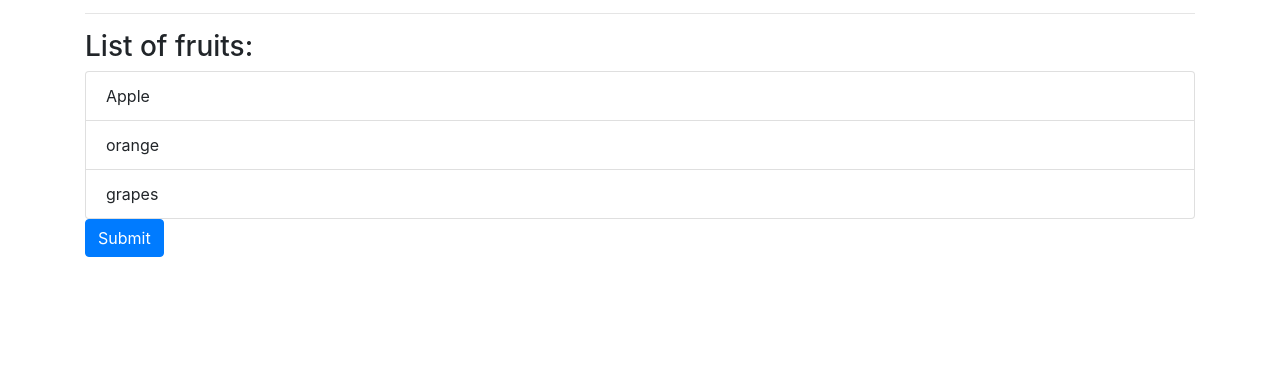
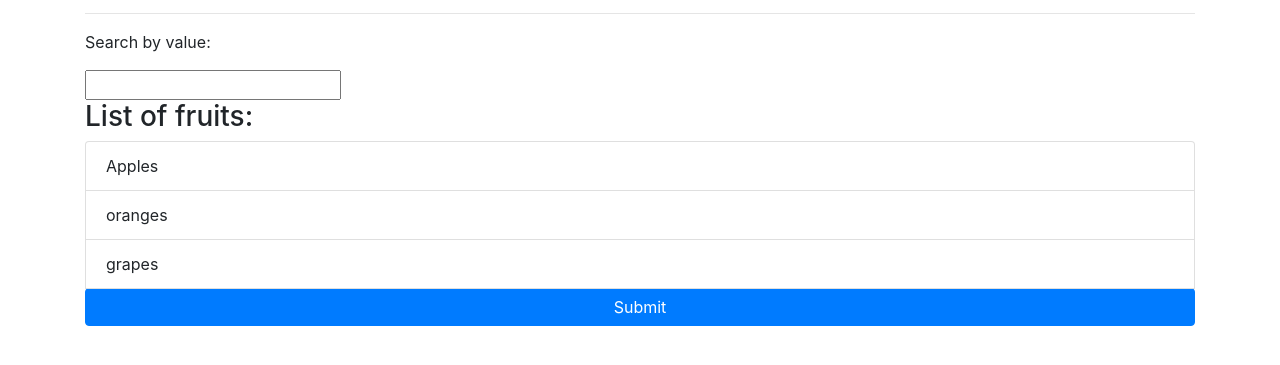
Before and after one commit to OmarNizam/AngularJS-1.6, a website: page app/index.html in a window 1280 px wide. Shown: the part 195-560 px from the top of the page. Drawn offline with nearby package versions, Linux system fonts and the light colour scheme.

Commit message:
Search filter and custom filter

```diff
--- a/app/app.js
+++ b/app/app.js
@@ -5,7 +5,7 @@ var app = angular.module("myApp", []);
 app.controller("mainCtrl", function () {
     this.hello = "world";
 
-    this.fruits = ["Apple", "orange", "grapes"];
+    this.fruits = ["Apple", "orange", "grape"];
 
     this.alertMe = function() {
         alert("something went wrong !!!")
@@ -13,3 +13,11 @@ app.controller("mainCtrl", function () {
 
 
 });
+
+
+// custom filter
+app.filter('makePlural', function(){
+    return function(input) {
+        return input + "s";
+    }
+});
--- a/app/index.html
+++ b/app/index.html
@@ -24,11 +24,20 @@
 
     <hr>
 
+    <p>Search by value:</p>
+    <input type="text" ng-model="vm.search">
     <h3>List of fruits:</h3>
     <ul class="list-group">
-      <li class="list-group-item" ng-repeat="fruit in vm.fruits">{{fruit}}</li>
+      <li class="list-group-item" ng-repeat="fruit in vm.fruits | filter: vm.search">{{fruit | makePlural}}</li>
+      <button type="submit" class="btn btn-primary" ng-click="vm.alertMe()">Submit</button>
     </ul>
-    <button type="submit" class="btn btn-primary" ng-click="vm.alertMe()">Submit</button>
+
+    <br>
+
+
+
+
+
 
     <!-- Optional JavaScript -->
     <!-- jQuery first, then Popper.js, then Bootstrap JS -->
```
Also changed, not shown: 1 other file.
